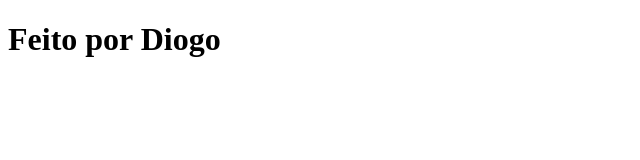
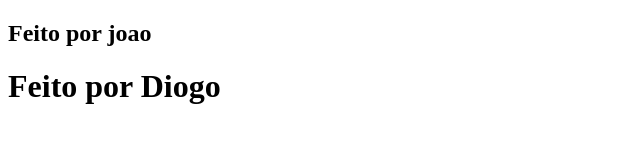
Before and after one commit to DiogojChagas/git.vscode, a plain HTML site: page index.html in a window 1280 px wide. Shown: the whole page, without its empty margins (0-640 px from the left). Drawn offline with Linux system fonts and the light colour scheme.

Commit message:
Update index.html por joao
feito por joao

```diff
--- a/index.html
+++ b/index.html
@@ -4,6 +4,7 @@
     <meta charset="UTF-8" />
     <meta name="viewport" content="width=device-width, initial-scale=1.0" />
     <title>Git e GitHub</title>
+    <h2> Feito por joao</h2>
   </head>
   <body>
     <h1>Feito por Diogo</h1>
```
